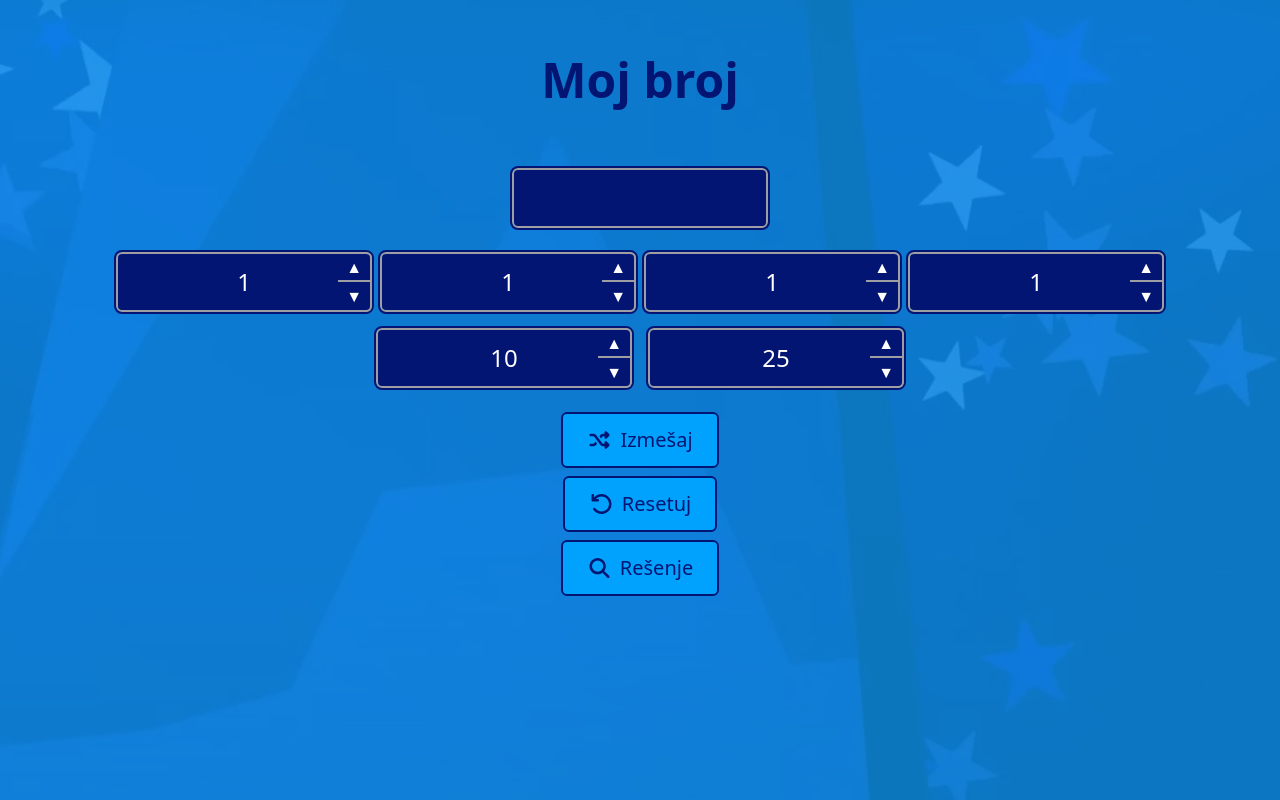
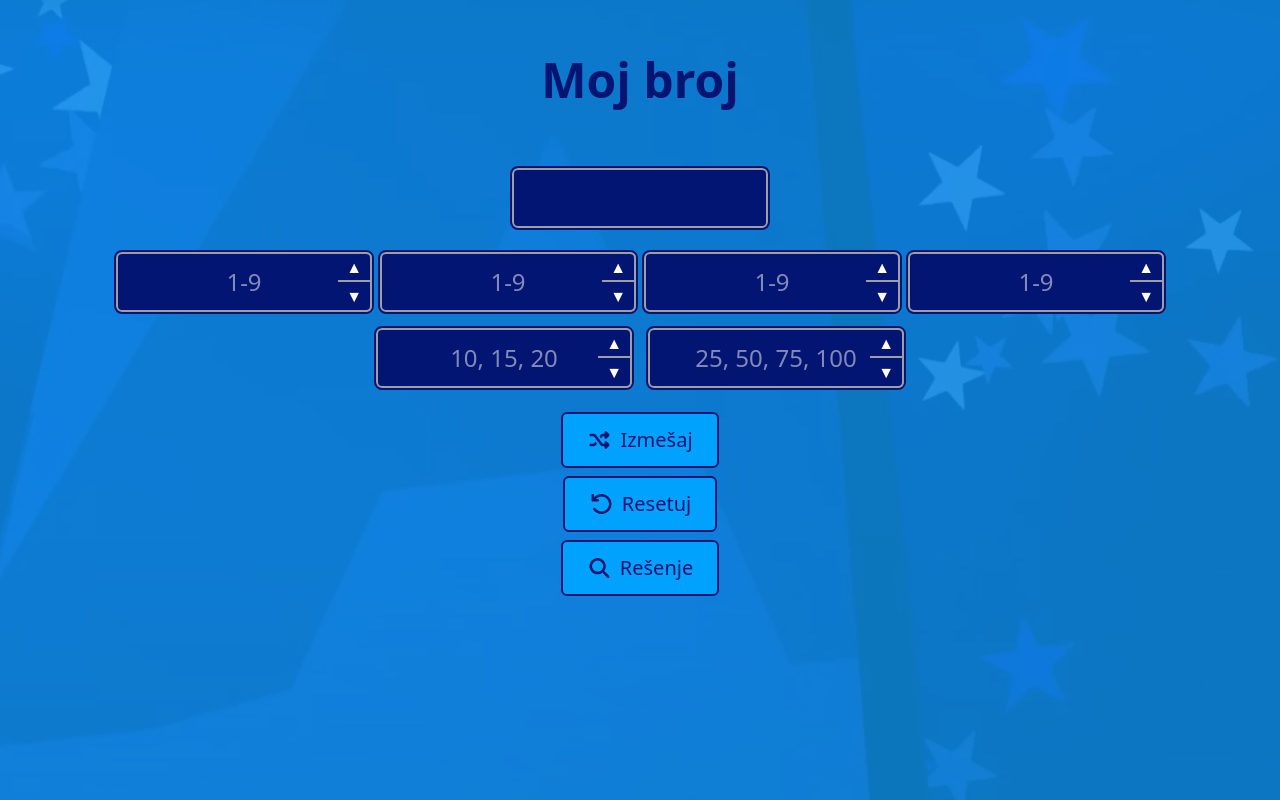
Before and after one commit to bbtools-ps/moj-broj, a React (Vite) app: page / in a window 1280 px wide. Built offline with nearby package versions, Linux system fonts and the light colour scheme.

Commit message:
refactor App component to initialize availableNumbers as an empty array

```diff
--- a/src/App.tsx
+++ b/src/App.tsx
@@ -5,16 +5,9 @@ import Button from './components/Button';
 import Input from './components/Input';
 import { findSolution, generateRandomNumber, pickRandomNumber } from './utils';
 
-function App() {
+export default function App() {
   const [targetNumber, setTargetNumber] = useState<string>('');
-  const [availableNumbers, setAvailableNumbers] = useState<string[]>([
-    '1',
-    '1',
-    '1',
-    '1',
-    '10',
-    '25',
-  ]);
+  const [availableNumbers, setAvailableNumbers] = useState<string[]>([]);
   const [solution, setSolution] = useState<{
     result: number;
     solution: string;
@@ -174,5 +167,3 @@ function App() {
     </div>
   );
 }
-
-export default App;
```
